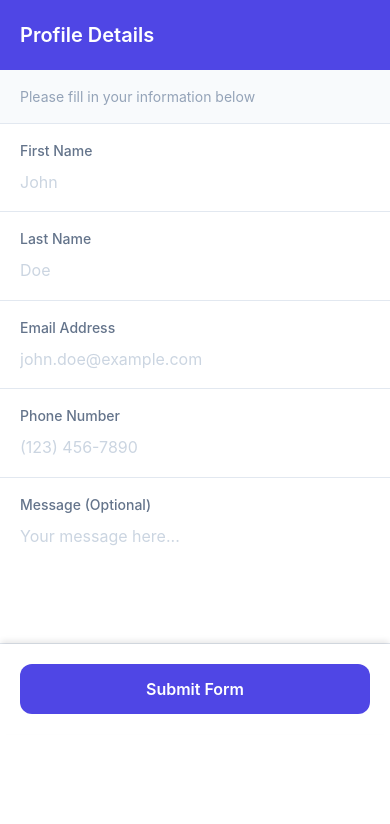
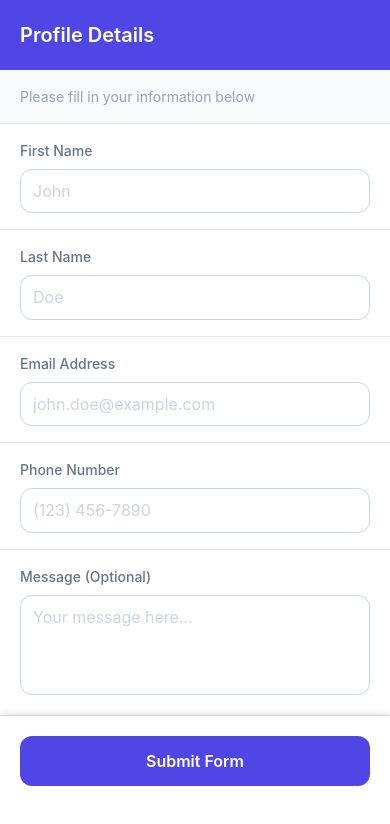
Before and after one commit to notnishant/todo-react-main, a React (Vite) app: page / in a window 390 px wide. Shown: the top 824 px of the page. Built offline with nearby package versions, Linux system fonts and the light colour scheme.

Commit message:
flutter bridge changes

```diff
--- a/package.json
+++ b/package.json
@@ -8,7 +8,9 @@
     "dev": "vite --port 3000 --open",
     "build": "vite build",
     "lint": "eslint . --ext js,jsx --report-unused-disable-directives --max-warnings 0",
-    "preview": "vite preview"
+    "preview": "vite preview",
+    "predeploy": "npm run build",
+    "deploy": "gh-pages -d dist"
   },
   "dependencies": {
     "nanoid": "^5.1.5",
@@ -23,6 +25,7 @@
     "eslint-plugin-react": "^7.37.5",
     "eslint-plugin-react-hooks": "^4.6.2",
     "eslint-plugin-react-refresh": "^0.4.16",
+    "gh-pages": "^6.3.0",
     "vite": "^5.4.11"
   }
 }
--- a/src/App.jsx
+++ b/src/App.jsx
@@ -18,15 +18,23 @@ function App() {
   useEffect(() => {
     // Set up Flutter message handlers
     flutterBridge.handleValidationError((errorData) => {
-      setErrors(errorData);
+      setErrors(errorData.errors);
       setIsLoading(false);
+
+      // Focus the first error field if provided
+      if (errorData.firstErrorField) {
+        const element = document.getElementById(errorData.firstErrorField);
+        if (element) {
+          element.focus();
+        }
+      }
     });
 
     flutterBridge.handleSubmissionSuccess((responseData) => {
       setSubmitted(true);
       setIsLoading(false);
+      setErrors({});
       flutterBridge.showSuccessAlert("Form submitted successfully!");
-      flutterBridge.sendToFlutter('formSubmitted', responseData);
     });
 
     flutterBridge.handlePrefilledData((data) => {
@@ -47,12 +55,8 @@ function App() {
     // Validate all fields
     const validationResult = validateForm(formData);
 
-    // Show validation errors but still allow submission
-    if (!validationResult.isValid) {
-      setErrors(validationResult.errors);
-      // Send validation errors to Flutter
-      flutterBridge.showValidationAlert(Object.values(validationResult.errors).join('\n'));
-    }
+    // Update local error state
+    setErrors(validationResult.errors || {});
 
     // Send form data to Flutter with validation result
     flutterBridge.submitForm(formData, validationResult);
@@ -84,17 +88,16 @@ function App() {
 
     // Validate on blur
     const validationError = validateField(name, value);
+
+    // Update errors state
+    setErrors(prev => ({
+      ...prev,
+      [name]: validationError
+    }));
+
+    // Notify Flutter of validation on blur
     if (validationError) {
-      setErrors(prev => ({
-        ...prev,
-        [name]: validationError
-      }));
-    } else {
-      // Clear error if field is valid
-      setErrors(prev => ({
-        ...prev,
-        [name]: null
-      }));
+      flutterBridge.showValidationAlert(validationError, name);
     }
   }
 
@@ -129,6 +132,14 @@ function App() {
             className="submit-btn"
             onClick={() => {
               setSubmitted(false);
+              setFormData({
+                firstName: "",
+                lastName: "",
+                email: "",
+                phone: "",
+                message: ""
+              });
+              setErrors({});
               flutterBridge.sendToFlutter('resetForm', {});
             }}
           >
@@ -161,6 +172,7 @@ function App() {
               required
               className={`input ${errors.firstName ? 'input-error' : ''}`}
               placeholder="John"
+              disabled={isLoading}
             />
             {errors.firstName && (
               <p className="error-message">{errors.firstName}</p>
@@ -179,6 +191,7 @@ function App() {
               required
               className={`input ${errors.lastName ? 'input-error' : ''}`}
               placeholder="Doe"
+              disabled={isLoading}
             />
             {errors.lastName && (
               <p className="error-message">{errors.lastName}</p>
@@ -198,6 +211,7 @@ function App() {
             required
             className={`input ${errors.email ? 'input-error' : ''}`}
             placeholder="john.doe@example.com"
+            disabled={isLoading}
           />
           {errors.email && (
             <p className="error-message">{errors.email}</p>
@@ -215,6 +229,7 @@ function App() {
             onBlur={handleBlur}
             className={`input ${errors.phone ? 'input-error' : ''}`}
             placeholder="(123) 456-7890"
+            disabled={isLoading}
           />
           {errors.phone && (
             <p className="error-message">{errors.phone}</p>
@@ -232,6 +247,7 @@ function App() {
             className={`input textarea ${errors.message ? 'input-error' : ''}`}
             placeholder="Your message here..."
             rows="4"
+            disabled={isLoading}
           />
           {errors.message && (
             <p className="error-message">{errors.message}</p>
--- a/src/index.css
+++ b/src/index.css
@@ -160,10 +160,11 @@ body {
   border-radius: 16px;
   box-shadow: 0 10px 15px -3px rgba(0, 0, 0, 0.1),
     0 4px 6px -2px rgba(0, 0, 0, 0.05);
-  margin: 2rem auto;
+  margin: 4rem auto;
   padding: 2rem;
   position: relative;
   transition: transform 0.2s ease;
+  max-width: 90%;
 }
 @media screen and (min-width: 550px) {
   .todoapp {
@@ -348,16 +349,31 @@ body {
   margin-bottom: 0.8rem;
 }
 
+/* Reset border-radius for all inputs */
+input[type="text"],
+input[type="email"],
+input[type="tel"],
+textarea {
+  border-radius: 12px;
+  -webkit-appearance: none;
+  appearance: none;
+}
+
 .input {
-  background: transparent;
-  border: none;
-  color: #1e293b;
-  font-size: 1.6rem;
-  padding: 0.4rem 0;
   width: 100%;
+  padding: 12px;
+  font-size: 16px;
+  border: 1px solid #cbd5e1;
+  border-radius: 12px;
+  background-color: #fff;
+  appearance: none;
+  -webkit-appearance: none;
+  transition: all 0.2s ease;
 }
 
 .input:focus {
+  border-color: #6366f1;
+  box-shadow: 0 0 0 3px rgba(99, 102, 241, 0.1);
   outline: none;
 }
 
@@ -567,3 +583,34 @@ body {
   color: #64748b;
   cursor: not-allowed;
 }
+
+/* Mobile-specific styles */
+@media (max-width: 768px) {
+  .input {
+    font-size: 16px;
+    padding: 12px;
+    border: 1px solid #cbd5e1;
+    border-radius: 12px;
+    -webkit-appearance: none;
+    appearance: none;
+    background-color: #fff;
+  }
+
+  .input:focus {
+    border-color: #6366f1;
+    box-shadow: 0 0 0 3px rgba(99, 102, 241, 0.1);
+  }
+
+  /* Add native-like tap highlight */
+  .input:active {
+    background-color: rgba(99, 102, 241, 0.05);
+  }
+
+  .input__lg {
+    border-radius: 12px;
+  }
+
+  .textarea {
+    border-radius: 12px;
+  }
+}
--- a/src/utils/flutterBridge.js
+++ b/src/utils/flutterBridge.js
@@ -60,11 +60,12 @@ class FlutterBridge {
   }
 
   // Show validation alert in Flutter
-  showValidationAlert(message) {
+  showValidationAlert(message, field = null) {
     this.sendToFlutter("showAlert", {
       type: "validation",
       title: "Validation Error",
       message: message,
+      field: field, // Add field information for focusing
     });
   }
 
@@ -80,14 +81,27 @@ class FlutterBridge {
   // Submit form data to Flutter with validation
   submitForm(formData, validationResult) {
     if (!validationResult.isValid) {
-      // Send validation errors to Flutter
-      this.showValidationAlert(
-        Object.values(validationResult.errors).join("\n")
-      );
+      // Find the first error and its field
+      const firstErrorField = Object.keys(validationResult.errors)[0];
+      const firstErrorMessage = validationResult.errors[firstErrorField];
+
+      // Send the first validation error to Flutter with field information
+      this.showValidationAlert(firstErrorMessage, firstErrorField);
+
+      // Send all validation errors for Flutter's reference
+      this.sendToFlutter("validationErrors", {
+        errors: validationResult.errors,
+        firstErrorField: firstErrorField,
+      });
+
       return;
     }
 
-    this.sendToFlutter("submitForm", formData);
+    // If validation passes, submit the form data
+    this.sendToFlutter("submitForm", {
+      data: formData,
+      timestamp: new Date().toISOString(),
+    });
   }
 
   // Request initial data from Flutter
@@ -103,10 +117,6 @@ class FlutterBridge {
       isValid: !validationError,
       error: validationError,
     });
-
-    if (validationError) {
-      this.showValidationAlert(validationError);
-    }
   }
 
   // Handle validation errors from Flutter
```
Also changed, not shown: 2 other files (tests, documents, lock files or other folders).
